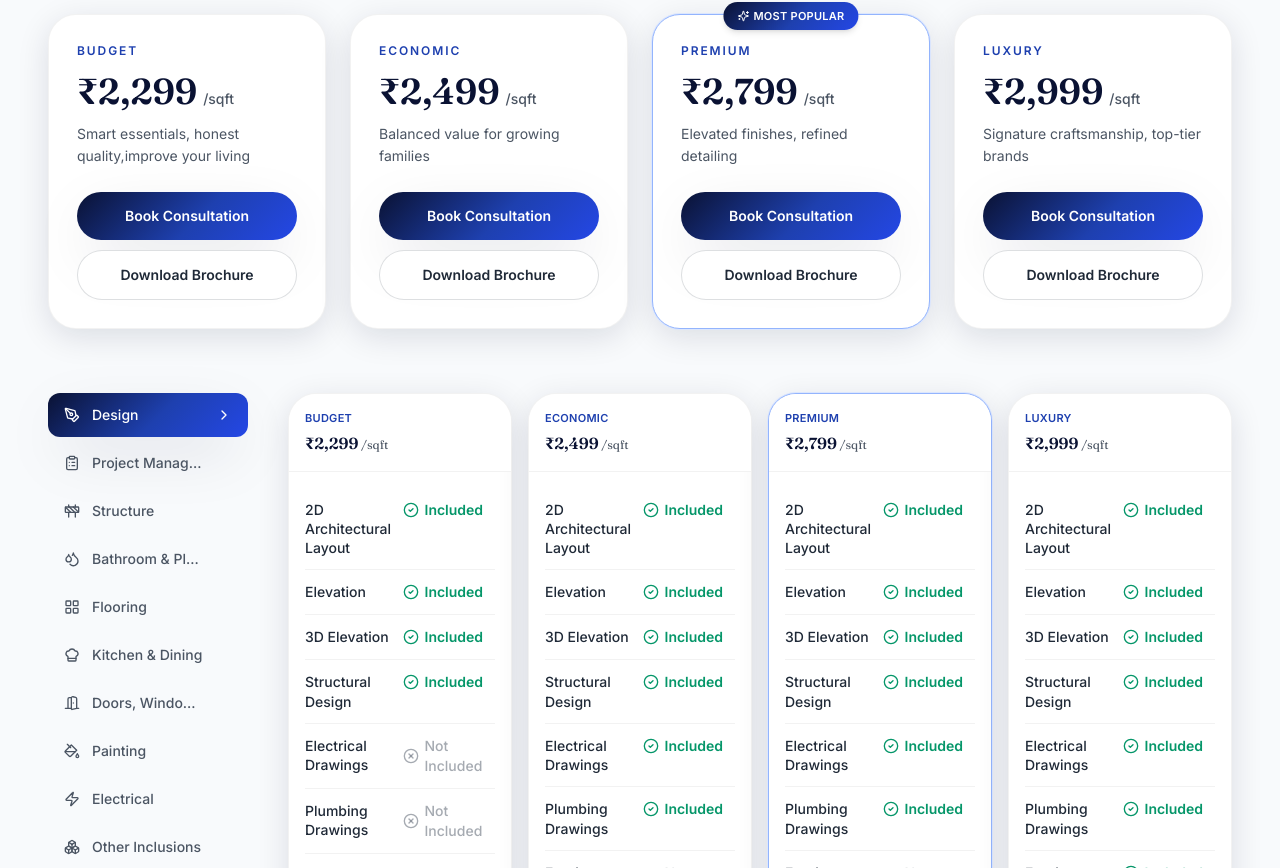
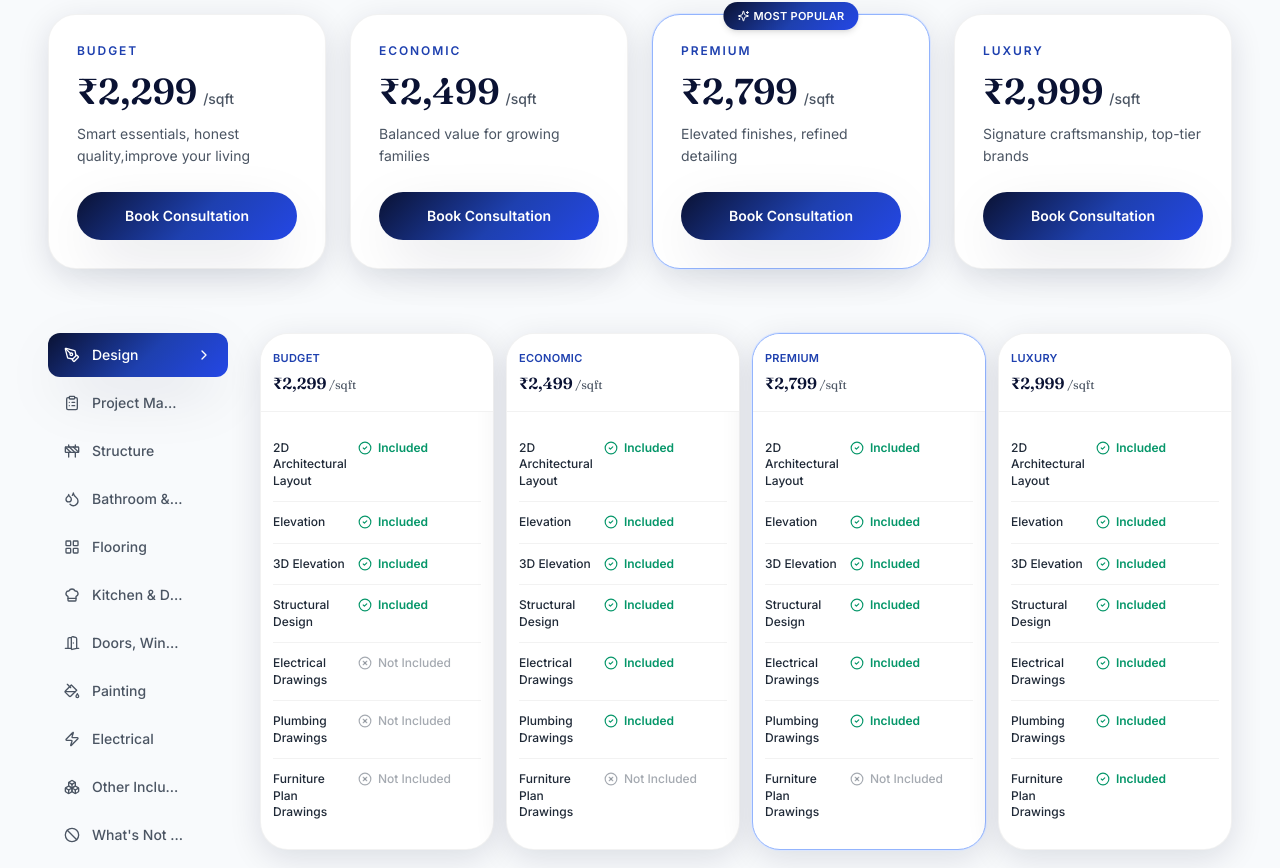
Before and after one commit to sirajcontruction-sudo/sirajcontructionwebsite, a Next.js app: page / in a window 1280 px wide. Shown: the part 3192-4060 px from the top of the page. Built offline with nearby package versions, Linux system fonts and the light colour scheme.

Commit message:
Implement premium responsive UI with package comparison improvements

```diff
--- a/components/Packages.tsx
+++ b/components/Packages.tsx
@@ -68,7 +68,7 @@ export default function Packages() {
         </div>
 
         {/* Compare packages — synced category nav + comparison grid */}
-        <div className="mt-16 lg:grid lg:grid-cols-[200px_1fr] lg:items-start lg:gap-10">
+        <div className="mt-16 lg:grid lg:grid-cols-[180px_1fr] lg:items-start lg:gap-8">
           <CategoryNav
             categories={packageCategories}
             activeId={activeCategoryId}
@@ -83,7 +83,7 @@ export default function Packages() {
             />
 
             {/* Tablet: 2-up grid. Desktop (lg+): full 4-up row. */}
-            <div className="hidden md:grid md:grid-cols-2 md:gap-5 lg:grid-cols-4 lg:items-stretch lg:gap-4">
+            <div className="hidden md:grid md:grid-cols-2 md:gap-5 lg:grid-cols-4 lg:items-stretch lg:gap-3">
               {constructionTiers.map((tier) => (
                 <PackageFeaturePanel
                   key={tier.id}
--- a/components/packages/FeatureRow.tsx
+++ b/components/packages/FeatureRow.tsx
@@ -7,13 +7,37 @@ function normalize(value: string) {
 
 /**
  * Renders a single "label: value" spec line as one table-like row — a
- * fixed-proportion label column (45%) and a value column (remaining
+ * fixed-proportion label column (36%) and a value column (remaining
  * space), so the same row across all four package panels lines up at the
  * same left/right edges regardless of how long each package's value text
  * is.
  * - "Included"     -> green check + label
  * - "Not Included" -> muted X + label
- * - anything else  -> the actual specification text, wrapped as needed
+ * - anything else  -> the actual specification text, wrapped naturally
+ *
+ * Wrapping notes (why this took a few passes to get right):
+ *
+ * 1. `min-w-0` on the row and every cell is essential. CSS Grid items
+ *    default to `min-width: auto`, meaning a column will never shrink
+ *    below its content's intrinsic width. Without this, a long value
+ *    like "bed/kitchen/pooja" was forcing the whole grid track wider,
+ *    pushing text out past the card's edge instead of wrapping.
+ *
+ * 2. `overflow-wrap: break-word` (NOT `anywhere`) is deliberate.
+ *    `break-word` only splits a word as an absolute last resort — when
+ *    that single word is wider than the entire column even on a line by
+ *    itself. `overflow-wrap: anywhere` is more aggressive: it's allowed
+ *    to insert a break literally anywhere to avoid overflow, which is
+ *    what produced ugly mid-word splits earlier ("p"/"ooja", "pooj"/"a").
+ *
+ * 3. In the narrowest real layout (desktop's 4-up comparison grid, after
+ *    a ~180px sidebar), even a fairly short word like "pooja" was still
+ *    a few pixels too wide for its column at the default text-sm size —
+ *    each width increase closed the gap by one more character instead of
+ *    fully fitting it. Dropping to text-xs for this row (still fully
+ *    legible body text) and giving the value column more of the row's
+ *    width (36/64 instead of 45/55) gives enough headroom that "pooja"
+ *    now fits on one line as a whole, un-split word in that tightest case.
  */
 export default function FeatureRow({ label, value }: SpecLine) {
   const normalized = normalize(value);
@@ -21,21 +45,23 @@ export default function FeatureRow({ label, value }: SpecLine) {
   const isNotIncluded = normalized === "not included";
 
   return (
-    <li className="grid grid-cols-[45%_1fr] items-start gap-3 py-3">
-      <span className="text-sm font-medium leading-snug text-ink">{label}</span>
+    <li className="grid min-w-0 grid-cols-[36%_1fr] items-start gap-2.5 py-3">
+      <span className="min-w-0 text-xs font-medium leading-snug text-ink">{label}</span>
 
       {isIncluded ? (
-        <span className="inline-flex items-center gap-1.5 text-sm font-semibold text-emerald-600">
-          <CheckCircle2 className="h-4 w-4 shrink-0" aria-hidden="true" />
+        <span className="inline-flex min-w-0 items-center gap-1.5 text-xs font-semibold text-emerald-600">
+          <CheckCircle2 className="h-3.5 w-3.5 shrink-0" aria-hidden="true" />
           Included
         </span>
       ) : isNotIncluded ? (
-        <span className="inline-flex items-center gap-1.5 text-sm font-medium text-ink-soft/50">
-          <XCircle className="h-4 w-4 shrink-0" aria-hidden="true" />
+        <span className="inline-flex min-w-0 items-center gap-1.5 text-xs font-medium text-ink-soft/50">
+          <XCircle className="h-3.5 w-3.5 shrink-0" aria-hidden="true" />
           Not Included
         </span>
       ) : (
-        <span className="text-sm leading-snug text-ink-soft">{value}</span>
+        <span className="min-w-0 text-xs leading-relaxed text-ink-soft [overflow-wrap:break-word] [white-space:normal] [word-break:normal]">
+          {value}
+        </span>
       )}
     </li>
   );
--- a/components/packages/MobilePackageCard.tsx
+++ b/components/packages/MobilePackageCard.tsx
@@ -91,21 +91,14 @@ function MobilePackageCard({ tier, activeCategoryId }: MobilePackageCardProps) {
           </AnimatePresence>
         </div>
 
-        {/* CTAs — always reachable, large touch targets */}
-        <div className="space-y-2.5 border-t border-black/5 px-6 py-5">
+        {/* CTA — always reachable, large touch target */}
+        <div className="border-t border-black/5 px-6 py-5">
           <button
             type="button"
             onClick={() => openEnquiry(`Book Consultation — ${tier.name} Package`)}
             className="btn-primary w-full"
           >
             Book Consultation
-          </button>
-          <button
-            type="button"
-            onClick={() => openEnquiry(`Download Brochure — ${tier.name} Package`)}
-            className="btn-secondary w-full"
-          >
-            Download Brochure
           </button>
         </div>
       </div>
--- a/components/packages/PackageFeaturePanel.tsx
+++ b/components/packages/PackageFeaturePanel.tsx
@@ -45,7 +45,7 @@ function PackageFeaturePanel({ tier, activeCategoryId }: PackageFeaturePanelProp
         )}
       >
         {/* Compact sticky mini-header */}
-        <div className="rounded-t-3xl border-b border-black/5 bg-white px-4 py-4 lg:sticky lg:top-28 lg:z-10">
+        <div className="rounded-t-3xl border-b border-black/5 bg-white px-3 py-4 lg:sticky lg:top-28 lg:z-10">
           <p className="truncate text-[11px] font-semibold uppercase tracking-wide text-royal-700">
             {tier.name}
           </p>
@@ -56,7 +56,7 @@ function PackageFeaturePanel({ tier, activeCategoryId }: PackageFeaturePanelProp
         </div>
 
         {/* Synced category content */}
-        <div className="flex-1 px-4 py-4">
+        <div className="flex-1 px-3 py-4">
           <AnimatePresence mode="popLayout" initial={false}>
             <motion.div
               key={activeCategoryId}
--- a/components/packages/PackageHeaderCard.tsx
+++ b/components/packages/PackageHeaderCard.tsx
@@ -54,20 +54,13 @@ function PackageHeaderCard({ tier, index }: PackageHeaderCardProps) {
         </p>
         <p className="mt-3 flex-1 text-sm leading-relaxed text-ink-soft">{tier.tagline}</p>
 
-        <div className="mt-6 space-y-2.5">
+        <div className="mt-6">
           <button
             type="button"
             onClick={() => openEnquiry(`Book Consultation — ${tier.name} Package`)}
             className="btn-primary w-full"
           >
             Book Consultation
-          </button>
-          <button
-            type="button"
-            onClick={() => openEnquiry(`Download Brochure — ${tier.name} Package`)}
-            className="btn-secondary w-full"
-          >
-            Download Brochure
           </button>
         </div>
       </div>
```
